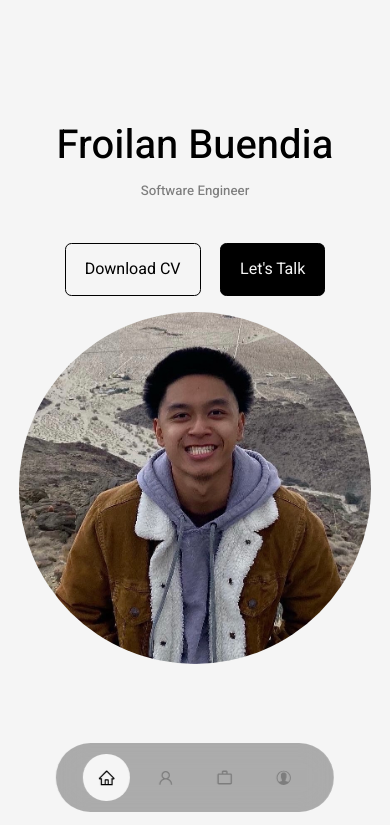
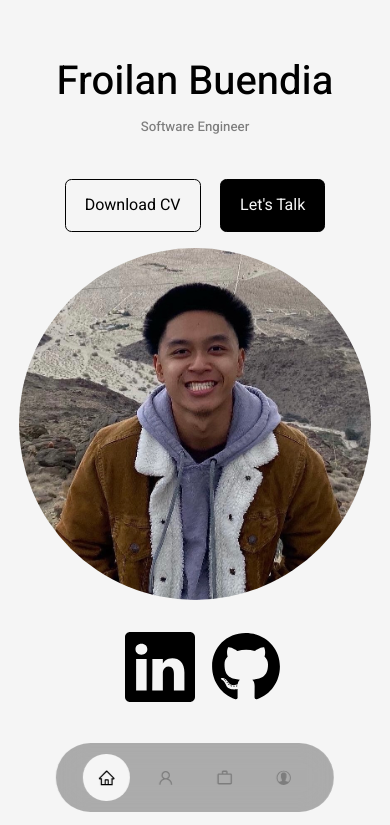
Before and after one commit to froilanbuendia/froilanbuendia, a React (Create React App) app: page / in a window 390 px wide. Shown: the top 825 px of the page. Built offline with nearby package versions, Linux system fonts and the light colour scheme.

Commit message:
Header Socials placement

```diff
--- a/src/components/header/HeaderSocials.jsx
+++ b/src/components/header/HeaderSocials.jsx
@@ -8,13 +8,13 @@ const HeaderSocials = () => {
         href="https://www.linkedin.com/in/froilan-buendia-97b602209"
         target="_blank"
       >
-        <BsLinkedin size={50} />
+        <BsLinkedin size={70} />
       </a>
       <a
         href="https://github.com/froilanbuendia?tab=repositories"
         target="_blank"
       >
-        <FaGithub size={50} />
+        <FaGithub size={70} />
       </a>
     </div>
   );
--- a/src/components/header/header.css
+++ b/src/components/header/header.css
@@ -1,6 +1,6 @@
 header {
-  height: 105vh;
-  padding-top: 7rem;
+  height: 100vh;
+  padding-top: 3rem;
   overflow: hidden;
 }
 
@@ -22,11 +22,13 @@ header {
 .header__socials {
   display: flex;
   flex-direction: row;
-  align-items: center;
-  gap: 0.8rem;
+  /* align-items: center; */
+  margin: 0 auto;
+  gap: 1rem;
   position: absolute;
-  left: calc(45%);
-  bottom: 0rem;
+  left: calc(50% - 5rem);
+  /* bottom: 0rem; */
+  translate: 0px 400px 0px;
 }
 
 /* .header__socials::after {
@@ -73,13 +75,14 @@ header {
 }
 
 /* Media Queries (Phones) */
-@media screen and (max-width: 600) {
+@media screen and (max-width: 600px) {
   .header {
     height: 100vh;
   }
 
   .header__socials,
   .scroll__down {
-    display: none;
+    /* display: none; */
+    left: 30%;
   }
 }
```
